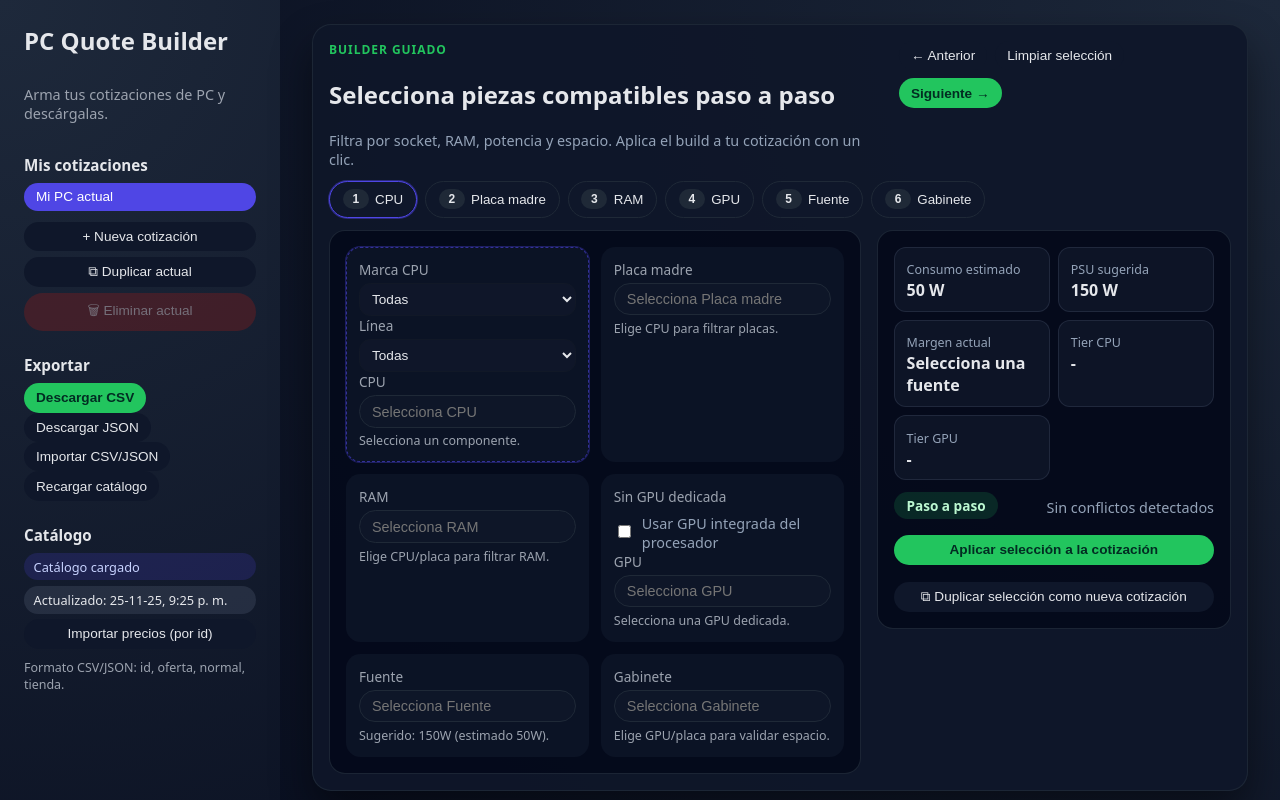
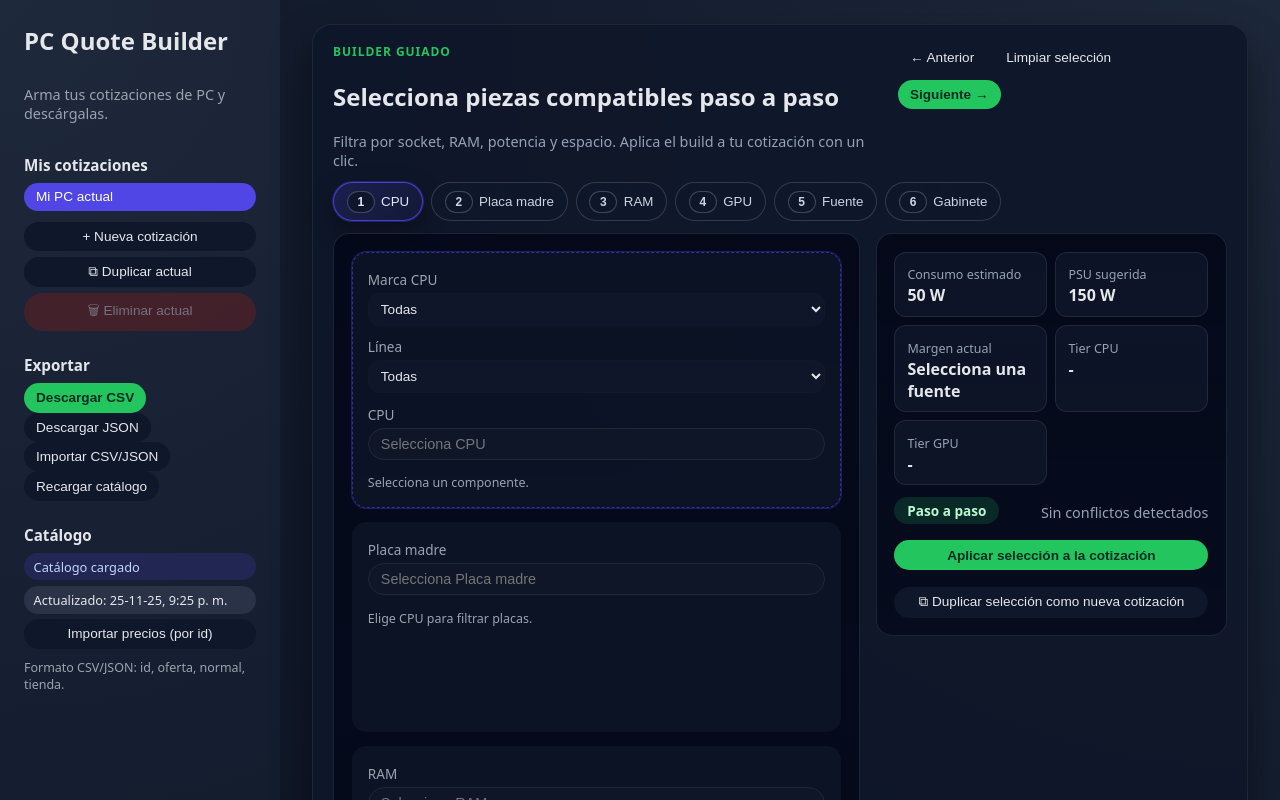
Before and after one commit to cortega26/cotiza-pc, a React (Vite) app in the folder pc-quote-builder/: page / in a window 1280 px wide. Shown: the top 800 px of the page. Built offline with nearby package versions, Linux system fonts and the light colour scheme.

Commit message:
`Updated dependencies and styles in pc-quote-builder`

```diff
--- a/pc-quote-builder/src/index.css
+++ b/pc-quote-builder/src/index.css
@@ -361,7 +361,7 @@ body {
   background: rgba(15, 23, 42, 0.9);
   border-radius: 1.2rem;
   border: 1px solid rgba(31, 41, 55, 0.9);
-  padding: 1rem;
+  padding: 1.1rem 1.25rem;
   box-shadow: 0 20px 40px rgba(0, 0, 0, 0.45);
   display: flex;
   flex-direction: column;
@@ -403,9 +403,9 @@ body {
 }
 
 .step-chip {
-  border: 1px solid #1f2937;
-  background: #0f172a;
-  color: #e5e7eb;
+  border: 1px solid rgba(148, 163, 184, 0.25);
+  background: linear-gradient(135deg, rgba(15, 23, 42, 0.95), rgba(15, 23, 42, 0.75));
+  color: #cbd5e1;
   border-radius: 999px;
   padding: 0.45rem 0.8rem;
   display: inline-flex;
@@ -416,26 +416,36 @@ body {
 }
 
 .step-chip:hover {
-  border-color: rgba(79, 70, 229, 0.7);
+  border-color: rgba(79, 70, 229, 0.4);
+  box-shadow: 0 6px 16px rgba(0, 0, 0, 0.25);
 }
 
 .step-chip.active {
-  border-color: #4f46e5;
-  box-shadow: 0 0 0 1px rgba(79, 70, 229, 0.45);
+  border-color: rgba(79, 70, 229, 0.85);
+  background: linear-gradient(135deg, rgba(79, 70, 229, 0.2), rgba(79, 70, 229, 0.08));
+  color: #e0e7ff;
+  box-shadow: 0 0 0 1px rgba(79, 70, 229, 0.35), 0 10px 24px rgba(0, 0, 0, 0.35);
 }
 
 .step-chip.done {
-  background: rgba(34, 197, 94, 0.12);
-  border-color: rgba(34, 197, 94, 0.6);
-  color: #bbf7d0;
+  background: linear-gradient(135deg, rgba(34, 197, 94, 0.18), rgba(34, 197, 94, 0.1));
+  border-color: rgba(34, 197, 94, 0.7);
+  color: #d1fae5;
+  box-shadow: 0 0 0 1px rgba(34, 197, 94, 0.35);
 }
 
 .step-index {
-  background: #1f2937;
+  background: rgba(15, 23, 42, 0.9);
   border-radius: 999px;
   padding: 0.2rem 0.6rem;
   font-size: 0.75rem;
   font-weight: 700;
+  border: 1px solid rgba(148, 163, 184, 0.35);
+}
+
+.step-chip:focus-visible {
+  outline: none;
+  box-shadow: 0 0 0 2px rgba(79, 70, 229, 0.6);
 }
 
 .builder-layout {
@@ -446,10 +456,13 @@ body {
 }
 
 .builder-card {
-  background: rgba(2, 6, 23, 0.72);
+  background: linear-gradient(180deg, rgba(2, 6, 23, 0.8), rgba(2, 6, 23, 0.65));
   border: 1px solid rgba(31, 41, 55, 0.9);
   border-radius: 1rem;
-  padding: 1rem;
+  padding: 1.1rem;
+  display: flex;
+  flex-direction: column;
+  gap: 0.75rem;
 }
 
 .builder-summary-card {
@@ -461,20 +474,28 @@ body {
 .builder-choices {
   display: grid;
   grid-template-columns: repeat(auto-fit, minmax(240px, 1fr));
-  gap: 0.75rem;
+  gap: 0.9rem;
 }
 
 .builder-choice {
   border: 1px dashed transparent;
   border-radius: 0.9rem;
-  padding: 0.75rem;
+  padding: 0.95rem;
   background: rgba(15, 23, 42, 0.7);
   transition: border-color 0.15s, box-shadow 0.15s;
+  display: flex;
+  flex-direction: column;
+  gap: 0.6rem;
+  min-height: 210px;
 }
 
 .builder-choice.active {
   border-color: rgba(79, 70, 229, 0.6);
   box-shadow: 0 0 0 1px rgba(79, 70, 229, 0.35);
+}
+
+.builder-choice .field {
+  margin-top: 0.1rem;
 }
 
 .field select {
```
Also changed, not shown: 4 other files (tests, documents, lock files or other folders).
